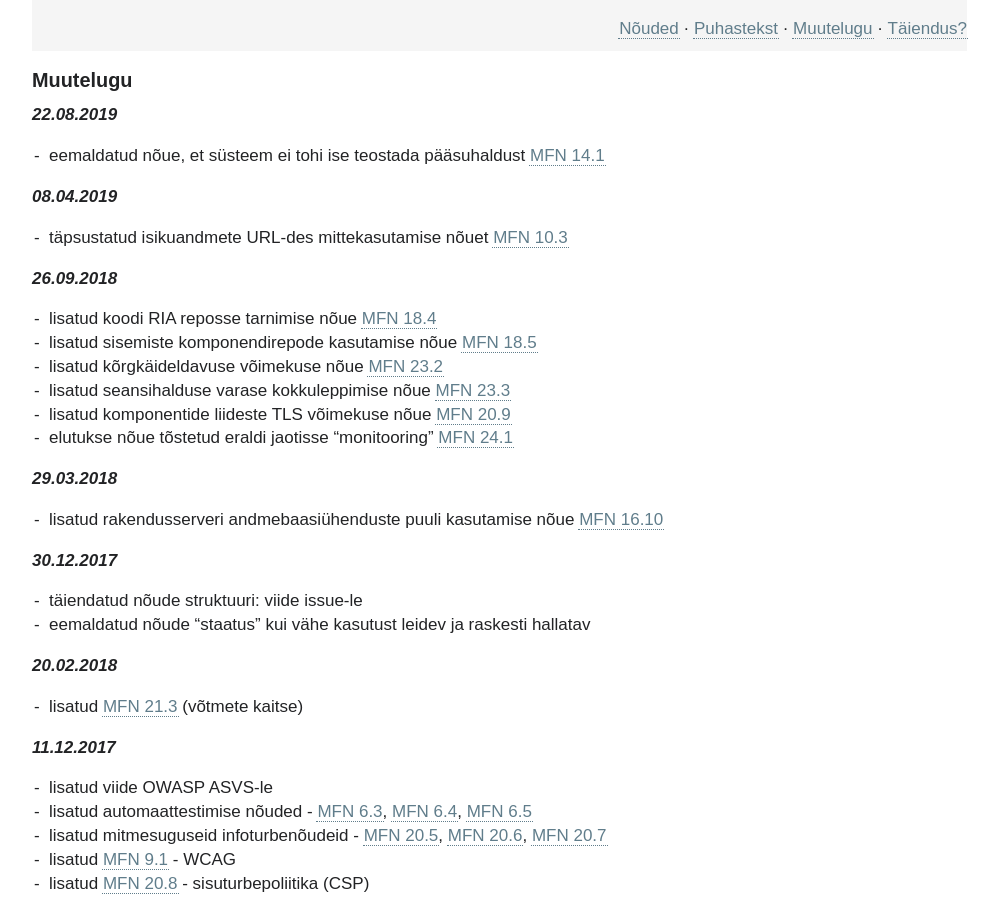
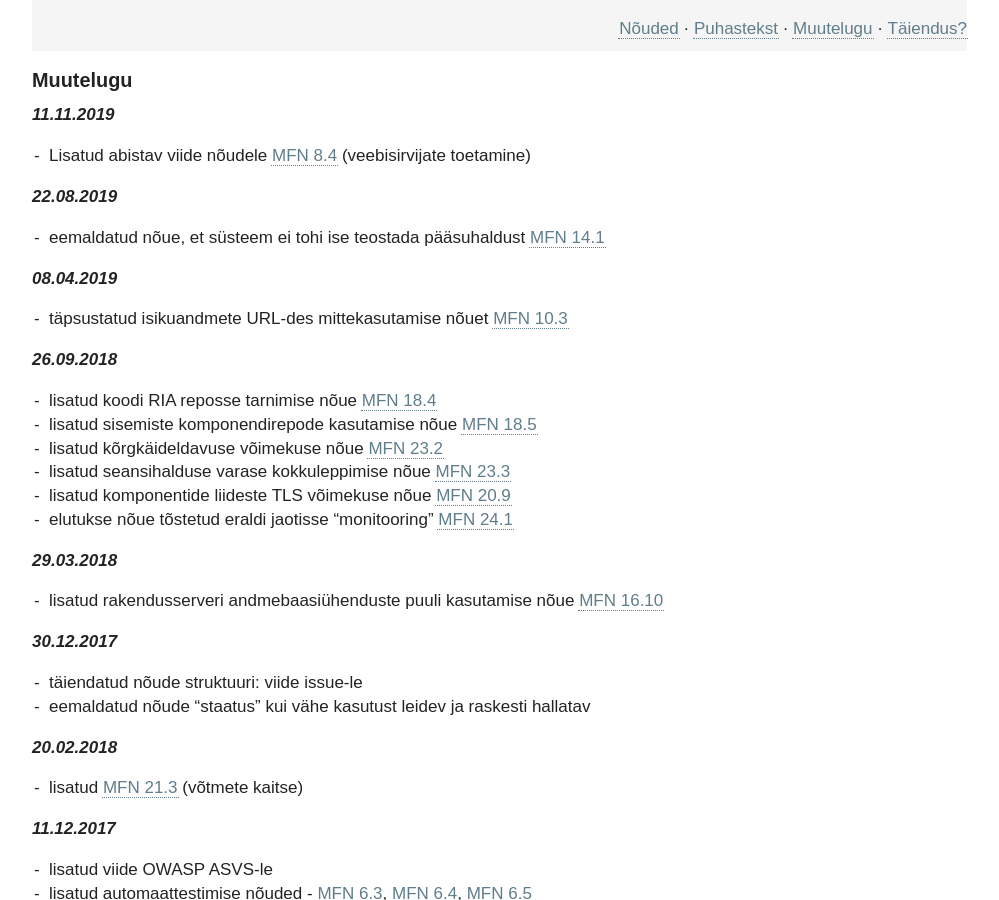
Before and after one commit to e-gov/MFN, a Jekyll site: the page built from Muutelugu.md, in a window 1280 px wide and 900 px high. Shown: the whole window, without its empty margins (0-999 px from the left). Built offline with Jekyll 4.4.1, drawn with Linux system fonts in a browser that asks for light colours; our own code applies the rules of GitHub Pages for plain Markdown files.

Commit message:
Abistav link nõudele MFN 8.4 (veebisirvijate toetamine)

```diff
--- a/Muutelugu.md
+++ b/Muutelugu.md
@@ -3,6 +3,10 @@ permalink: Muutelugu
 ---
 
 ## Muutelugu
+
+___11\.11.2019___
+
+- Lisatud abistav viide nõudele [MFN 8.4](https://e-gov.github.io/MFN/#8.4) (veebisirvijate toetamine)
 
 ___22\.08.2019___
 
--- a/_data/Nouded.yml
+++ b/_data/Nouded.yml
@@ -97,7 +97,7 @@
       sel: 'HTML5, CSS3 jms.'
     - nr: 4
       son: 'Rakendus peab töötama veebisirvijates, mis toetavad eID baastarkvara kaht viimast versiooni.'
-      sel: ''
+      sel: 'Vt sirvikute loetelu ID-tarkvara abikeskuse lehel [ID-tarkvara paigaldamine].(https://installer.id.ee/?lang=est)'
     - nr: 5
       son: 'Veebisirvija toe puudumisel andku rakendus veateate.'
       sel: 'Kui kasutajaliides, mille poole kasutaja pöördub, ei ole ühilduv kasutatava veebisirvijaga, peab rakendus arusaadaval ja juhendaval viisil sellest kasutajat teavitama.'
```
Also changed, not shown: 1 other file.
